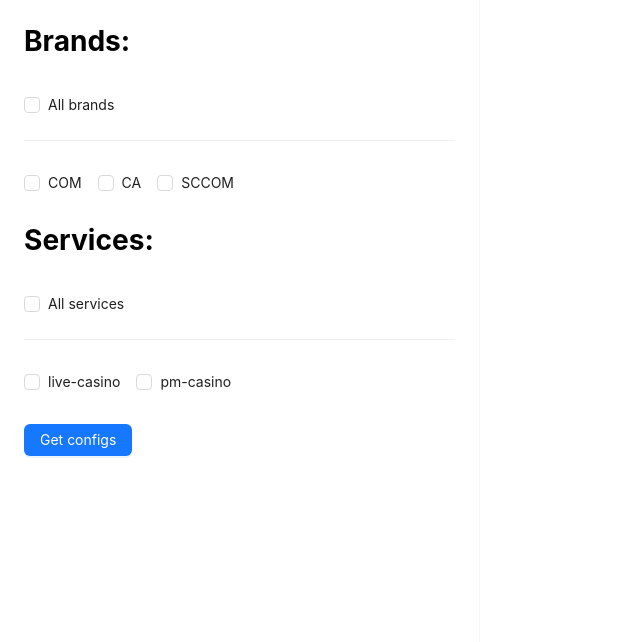
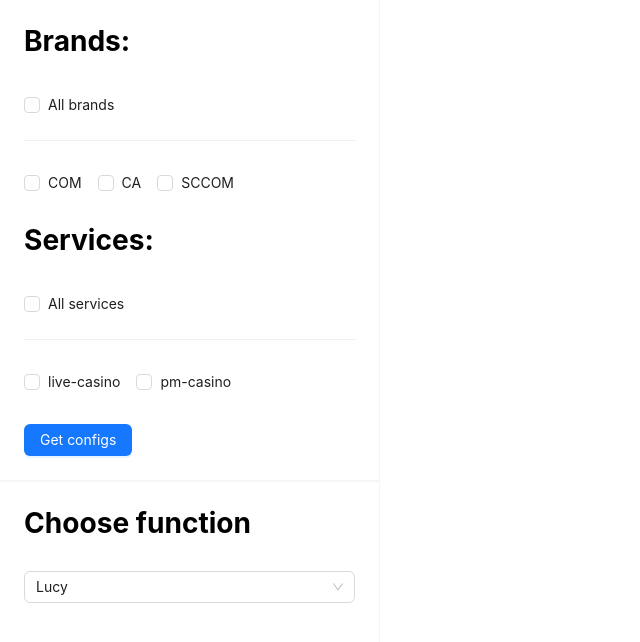
Before and after one commit to dimadidyk0/config-updater, a React (Create React App) app: page / in a window 1280 px wide. Shown: the top 642 px of the page, without its empty margins (0-640 px from the left). Built offline with nearby package versions, Linux system fonts and the light colour scheme; no server answers.

Commit message:
feat: add select wth function to update configs

```diff
--- a/src/components/ConfigList/ConfigList.jsx
+++ b/src/components/ConfigList/ConfigList.jsx
@@ -4,7 +4,7 @@ import { useGetConfigs } from '../../hooks/useGetConfigs';
 import s from './ConfigList.module.css'
 
 export default function ConfigList() {
-  const { data, isLoading } = useGetConfigs();
+  const { data } = useGetConfigs();
 
   console.log(data);
 
--- a/src/components/ControlSidebar/ControlSidebar.jsx
+++ b/src/components/ControlSidebar/ControlSidebar.jsx
@@ -1,18 +1,41 @@
 import React from 'react';
-import { Button } from 'antd';
+import { Button, Select } from 'antd';
 
 import s from './ControlSidebar.module.css';
 import { BrandList } from '../BrandList/BrandList';
 import { ServicesList } from '../ServicesList/ServicesList';
 
 export default function ControlSidebar() {
+  const handleChange = () => {};
+
   return (
     <div className={s.root}>
-      <BrandList />
-      <br />
-      <ServicesList />
-      <br />
-      <Button type="primary">Get configs</Button>
+      <div className={s.filters}>
+        <BrandList />
+        <br />
+        <ServicesList />
+        <br />
+        <Button type="primary">Get configs</Button>
+
+      </div>
+
+      <hr />
+
+      <div className={s.function}>
+        <h3>Choose function</h3>
+        <br />
+        <Select
+          className={s.select}
+          defaultValue="lucy"
+          style={{ width: 120 }}
+          onChange={handleChange}
+          options={[
+            { value: 'jack', label: 'Jack' },
+            { value: 'lucy', label: 'Lucy' },
+            { value: 'Yiminghe', label: 'yiminghe' },
+          ]}
+        />
+      </div>
     </div>
   )
 }
--- a/src/components/ControlSidebar/ControlSidebar.module.css
+++ b/src/components/ControlSidebar/ControlSidebar.module.css
@@ -1,5 +1,20 @@
 .root {
-  width: 480px;
-  padding: 24px;
+  width: 380px;
   border-right: 1px solid whitesmoke
 }
+
+.filters {
+  padding: 24px;
+}
+
+.root hr {
+  border: 1px solid whitesmoke;
+}
+
+.function {
+  padding: 24px;
+}
+
+.select {
+  width: 100% !important;
+}
```
